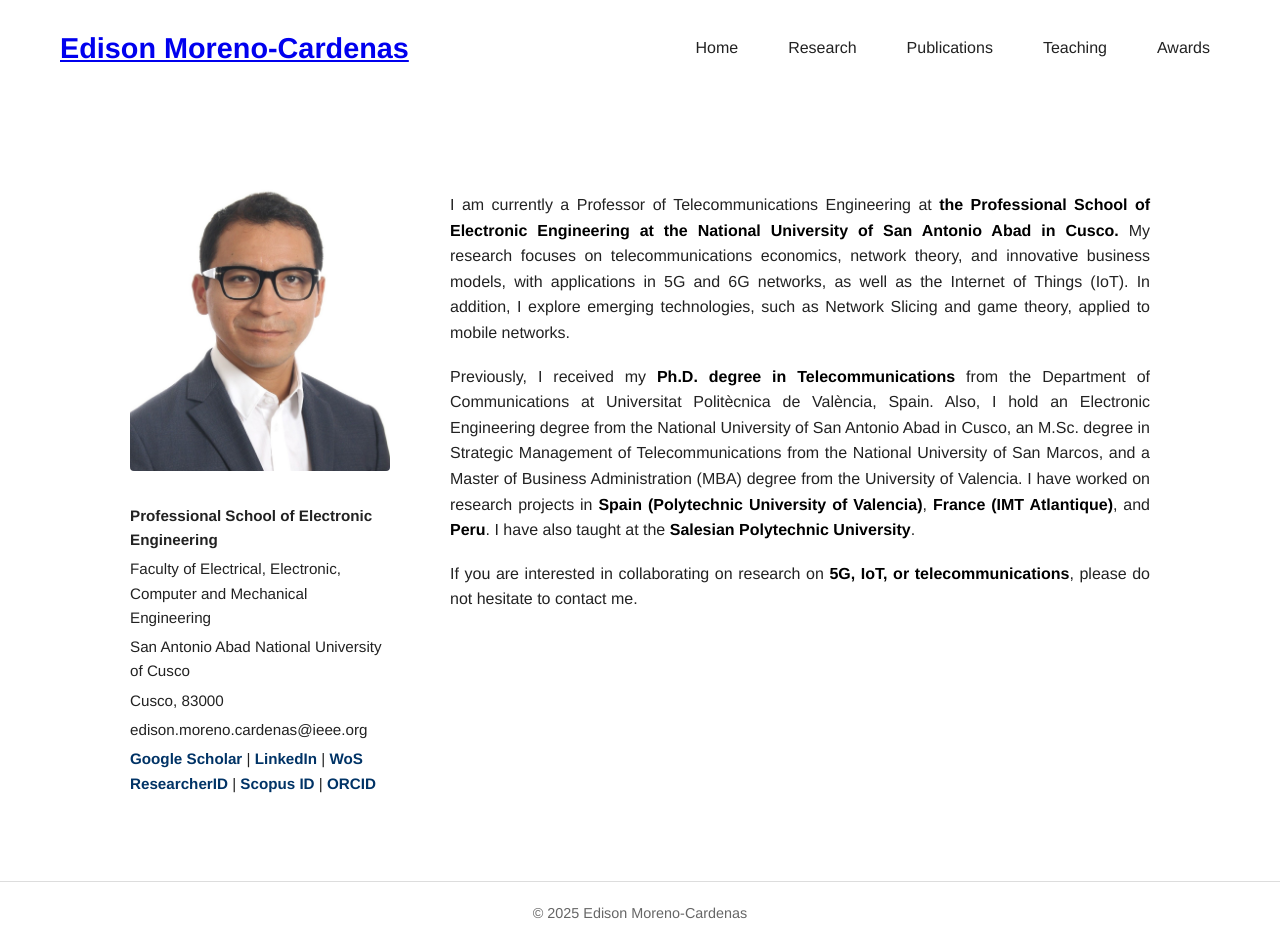
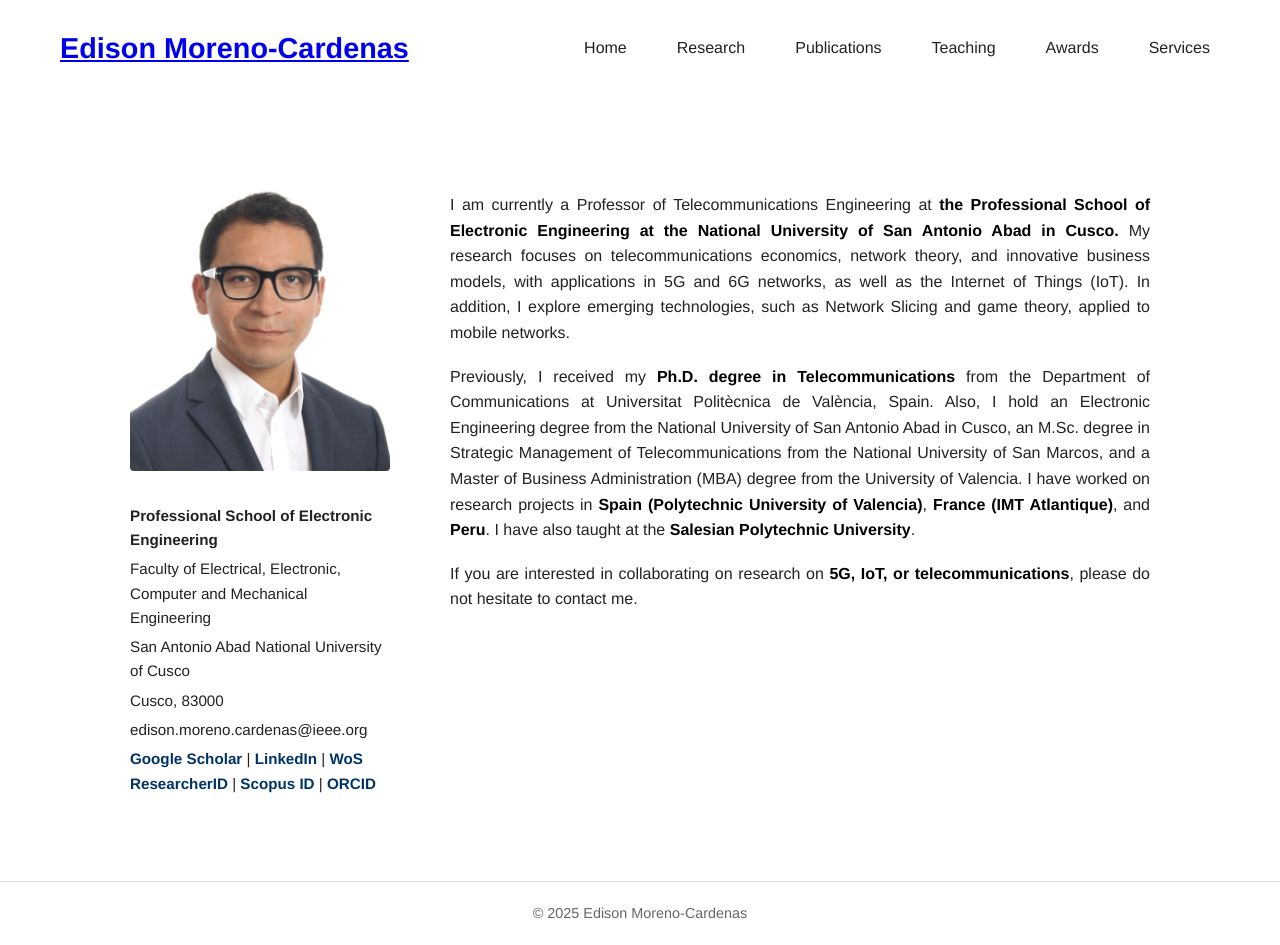
Before and after one commit to edisonmorenocardenas/edisonmorenocardenas.github.io, a Jekyll site: the page built from index.html, in a window 1280 px wide and 945 px high. Built offline with Jekyll 4.4.1, drawn with Linux system fonts in a browser that asks for light colours.

Commit message:
Actualizar contenido de

```diff
--- a/_includes/header.html
+++ b/_includes/header.html
@@ -6,5 +6,6 @@
     <a href="{{ '/publications.html' | relative_url }}">Publications</a>
     <a href="{{ '/teaching.html' | relative_url }}">Teaching</a>
     <a href="{{ '/awards.html' | relative_url }}">Awards</a>
+    <a href="{{ '/service.html' | relative_url }}">Services</a>
   </nav>
 </header>
```
